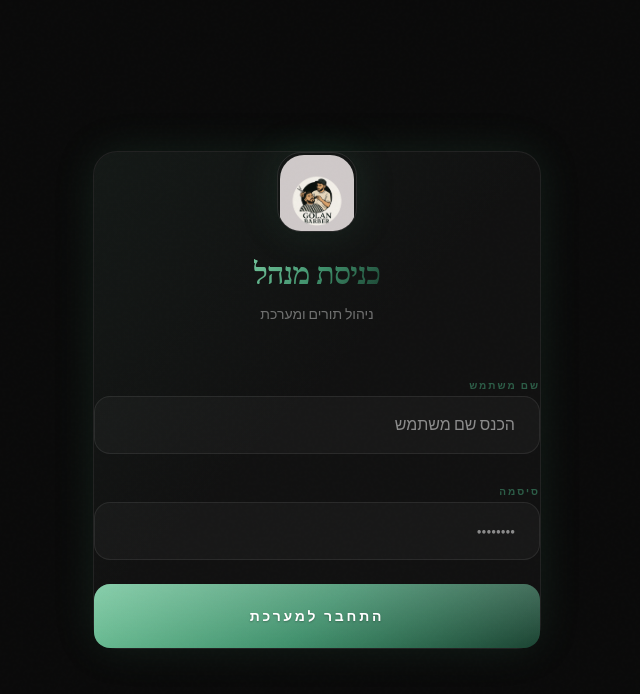
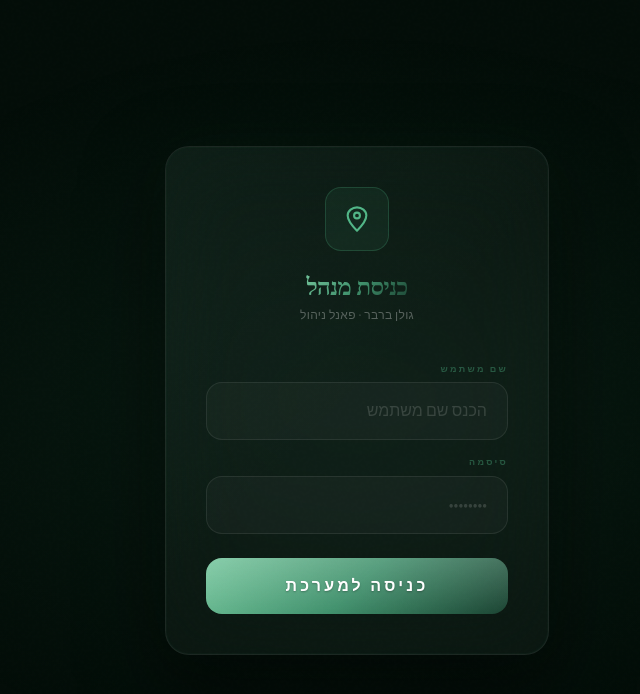
Before and after one commit to eliavsales1996-rgb/golan-barber, a Next.js app: page /login in a window 1280 px wide. Shown: the top 694 px of the page, without its empty margins (411-1051 px from the left). Built offline with nearby package versions, Linux system fonts and the light colour scheme; no server answers.

Commit message:
feat: add admin auth (cookie session + proxy guard) and Instagram popup

```diff
--- a/src/app/admin/page.tsx
+++ b/src/app/admin/page.tsx
@@ -1,7 +1,7 @@
 "use client";
 
 import { useState, useEffect } from "react";
-import { getBookingsForDate, getAvailableSlots, getDaysOff, addDayOff, deleteDayOff, approveBooking, rejectBooking, cancelBooking, getStoreSettings, saveStoreSettings, getWaitlist, removeFromWaitlist, addBlockedHours, getBlockedHours, deleteBlockedHours, saveBarberPushSubscription } from "@/lib/actions";
+import { getBookingsForDate, getAvailableSlots, getDaysOff, addDayOff, deleteDayOff, approveBooking, rejectBooking, cancelBooking, getStoreSettings, saveStoreSettings, getWaitlist, removeFromWaitlist, addBlockedHours, getBlockedHours, deleteBlockedHours, saveBarberPushSubscription, adminLogout } from "@/lib/actions";
 
 export default function AdminPage() {
   const [selectedDate, setSelectedDate] = useState(new Date().toISOString().split("T")[0]);
@@ -100,7 +100,12 @@ export default function AdminPage() {
           <h1 className="text-3xl font-bold font-serif gold-gradient-text tracking-tighter">שלום, גולן</h1>
           <p className="text-[10px] text-white/30 uppercase tracking-[0.3em]">Management Console (Live DB)</p>
         </div>
-        <div className="w-12 h-12 rounded-2xl bg-white/5 border border-white/10 flex items-center justify-center text-xl">📊</div>
+        <button
+          onClick={() => adminLogout()}
+          className="px-4 py-2 rounded-xl text-[10px] font-black uppercase tracking-widest bg-white/[0.03] border border-white/[0.08] text-white/30 hover:border-red-500/30 hover:text-red-400/60 transition-all"
+        >
+          התנתק
+        </button>
       </div>
 
       {/* Tab Bar */}
--- a/src/app/login/page.tsx
+++ b/src/app/login/page.tsx
@@ -2,62 +2,93 @@
 
 import { useState } from "react";
 import { useRouter } from "next/navigation";
-import Image from "next/image";
+import { adminLogin } from "@/lib/actions";
 
 export default function LoginPage() {
   const [username, setUsername] = useState("");
   const [password, setPassword] = useState("");
   const [error, setError] = useState("");
+  const [loading, setLoading] = useState(false);
   const router = useRouter();
 
-  const handleLogin = (e: React.FormEvent) => {
+  const handleLogin = async (e: React.FormEvent) => {
     e.preventDefault();
-    if (username === "Golan" && password === "Golan") {
+    setLoading(true);
+    setError("");
+    const result = await adminLogin(username, password);
+    if (result.success) {
       router.push("/admin");
     } else {
-      setError("שם משתמש או סיסמה שגויים");
+      setError(result.error ?? "שגיאה בהתחברות");
+      setLoading(false);
     }
   };
 
   return (
-    <div className="min-h-screen flex flex-col items-center justify-center px-6 bg-[#0a0a0a]">
-      <div className="w-full max-w-md reveal">
-        <div className="premium-card shadow-gold">
-          <div className="flex flex-col items-center mb-12">
-            <div className="relative w-20 h-20 rounded-3xl overflow-hidden border border-white/10 p-0.5 mb-6 shadow-gold">
-               <Image src="/logo.jpg" alt="Logo" width={80} height={80} className="rounded-3xl object-cover" />
+    <div className="min-h-screen flex flex-col items-center justify-center px-6 bg-[#030d08]">
+      <div className="fixed inset-0 bg-[radial-gradient(ellipse_at_center,rgba(64,145,108,0.10),transparent_65%)] pointer-events-none" />
+
+      <div className="w-full max-w-sm relative z-10">
+        <div className="premium-card p-10">
+          {/* Logo / icon */}
+          <div className="flex flex-col items-center mb-10">
+            <div className="w-16 h-16 rounded-2xl border border-primary/30 bg-primary/10 flex items-center justify-center mb-5">
+              <svg viewBox="0 0 24 24" width="28" height="28" fill="none" stroke="#52b788" strokeWidth="1.8" strokeLinecap="round" strokeLinejoin="round">
+                <path d="M12 2C8 2 4 5 4 9c0 5 8 13 8 13s8-8 8-13c0-4-4-7-8-7z"/>
+                <circle cx="12" cy="9" r="2.5"/>
+              </svg>
             </div>
-            <h2 className="text-3xl font-bold font-serif gold-gradient-text mb-3">כניסת מנהל</h2>
-            <p className="text-white/40 font-light text-center text-sm">ניהול תורים ומערכת</p>
+            <h2 className="text-2xl font-bold font-serif gold-gradient-text mb-1">כניסת מנהל</h2>
+            <p className="text-white/30 text-xs tracking-wide">גולן ברבר · פאנל ניהול</p>
           </div>
 
-          <form onSubmit={handleLogin} className="space-y-6">
-            <div className="space-y-2">
-              <label className="text-[10px] uppercase tracking-[0.2em] font-black text-primary/60 ml-2">שם משתמש</label>
+          <form onSubmit={handleLogin} className="space-y-4">
+            <div className="space-y-1.5">
+              <label className="text-[9px] uppercase tracking-[0.25em] font-black text-primary/50 block text-right">
+                שם משתמש
+              </label>
               <input
                 type="text"
                 value={username}
                 onChange={(e) => setUsername(e.target.value)}
-                className="w-full bg-white/[0.03] border border-white/[0.08] rounded-2xl py-4 px-6 focus:border-primary/50 transition-all outline-none"
+                className="w-full bg-white/[0.03] border border-white/[0.08] rounded-2xl py-4 px-5 focus:border-primary/50 focus:bg-primary/5 outline-none text-right placeholder:text-white/15 transition-all text-white"
                 placeholder="הכנס שם משתמש"
+                autoComplete="username"
                 required
               />
             </div>
-            <div className="space-y-2">
-              <label className="text-[10px] uppercase tracking-[0.2em] font-black text-primary/60 ml-2">סיסמה</label>
+            <div className="space-y-1.5">
+              <label className="text-[9px] uppercase tracking-[0.25em] font-black text-primary/50 block text-right">
+                סיסמה
+              </label>
               <input
                 type="password"
                 value={password}
                 onChange={(e) => setPassword(e.target.value)}
-                className="w-full bg-white/[0.03] border border-white/[0.08] rounded-2xl py-4 px-6 focus:border-primary/50 transition-all outline-none"
+                className="w-full bg-white/[0.03] border border-white/[0.08] rounded-2xl py-4 px-5 focus:border-primary/50 focus:bg-primary/5 outline-none text-right placeholder:text-white/15 transition-all text-white"
                 placeholder="••••••••"
+                autoComplete="current-password"
                 required
               />
             </div>
 
-            {error && <p className="text-red-500 text-xs text-center">{error}</p>}
+            {error && (
+              <p className="text-red-400/80 text-xs text-center py-1">{error}</p>
+            )}
 
-            <button type="submit" className="premium-btn-primary w-full h-16 rounded-2xl font-bold">התחבר למערכת</button>
+            <button
+              type="submit"
+              disabled={loading}
+              className="premium-btn-primary w-full h-14 rounded-2xl font-bold text-base mt-2 disabled:opacity-50"
+            >
+              {loading ? (
+                <span className="flex items-center justify-center gap-2">
+                  <span className="w-1.5 h-1.5 rounded-full bg-white/60 animate-bounce" style={{animationDelay:'0ms'}}/>
+                  <span className="w-1.5 h-1.5 rounded-full bg-white/60 animate-bounce" style={{animationDelay:'150ms'}}/>
+                  <span className="w-1.5 h-1.5 rounded-full bg-white/60 animate-bounce" style={{animationDelay:'300ms'}}/>
+                </span>
+              ) : "כניסה למערכת"}
+            </button>
           </form>
         </div>
       </div>
--- a/src/lib/actions.ts
+++ b/src/lib/actions.ts
@@ -3,6 +3,8 @@
 import { prisma } from "./prisma";
 import { revalidatePath } from "next/cache";
 import webpush from "web-push";
+import { createAdminSession, deleteAdminSession } from "./session";
+import { redirect } from "next/navigation";
 
 let vapidReady = false;
 try {
@@ -393,6 +395,19 @@ export async function getBookingsByPhone(phone: string) {
   }));
 }
 
+export async function adminLogin(username: string, password: string) {
+  if (username === "golan" && password === "golan") {
+    await createAdminSession();
+    return { success: true };
+  }
+  return { success: false, error: "שם משתמש או סיסמה שגויים" };
+}
+
+export async function adminLogout() {
+  await deleteAdminSession();
+  redirect("/login");
+}
+
 export async function cancelBookingByCustomer(bookingId: string, phone: string) {
   try {
     const booking = await prisma.booking.findUnique({ where: { id: bookingId } });
--- /dev/null
+++ b/src/lib/session.ts
@@ -0,0 +1,20 @@
+import { cookies } from 'next/headers';
+
+export const SESSION_COOKIE = 'admin_session';
+const SESSION_TOKEN = process.env.ADMIN_SESSION_TOKEN ?? 'golan_barber_admin_secure_v1';
+
+export async function createAdminSession() {
+  const jar = await cookies();
+  jar.set(SESSION_COOKIE, SESSION_TOKEN, {
+    httpOnly: true,
+    secure: process.env.NODE_ENV === 'production',
+    sameSite: 'lax',
+    maxAge: 60 * 60 * 24 * 7,
+    path: '/',
+  });
+}
+
+export async function deleteAdminSession() {
+  const jar = await cookies();
+  jar.delete(SESSION_COOKIE);
+}
--- /dev/null
+++ b/src/proxy.ts
@@ -0,0 +1,16 @@
+import { NextRequest, NextResponse } from 'next/server';
+
+const SESSION_COOKIE = 'admin_session';
+const SESSION_TOKEN = process.env.ADMIN_SESSION_TOKEN ?? 'golan_barber_admin_secure_v1';
+
+export function proxy(request: NextRequest) {
+  const session = request.cookies.get(SESSION_COOKIE)?.value;
+  if (session !== SESSION_TOKEN) {
+    return NextResponse.redirect(new URL('/login', request.url));
+  }
+  return NextResponse.next();
+}
+
+export const config = {
+  matcher: ['/admin/:path*', '/admin'],
+};
```
Also changed, not shown: src/app/page.tsx (+66 -1 lines).
